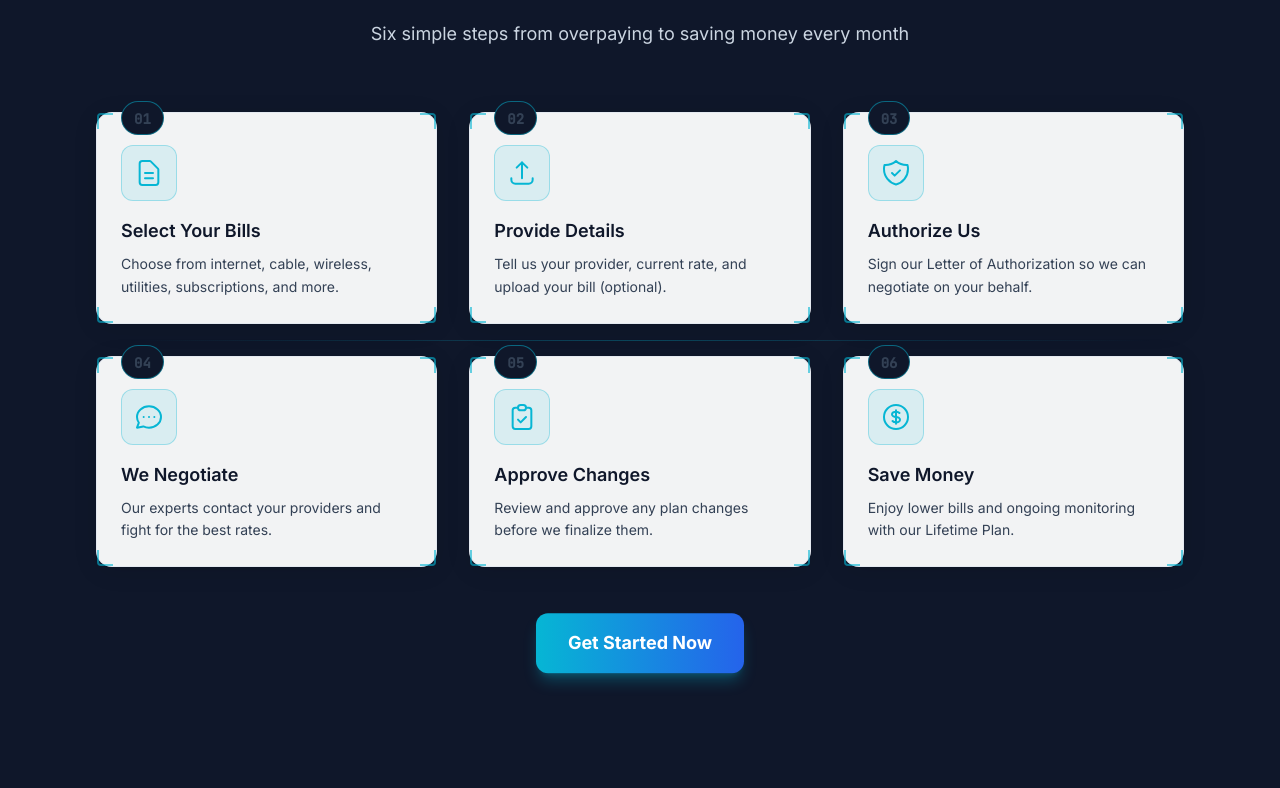
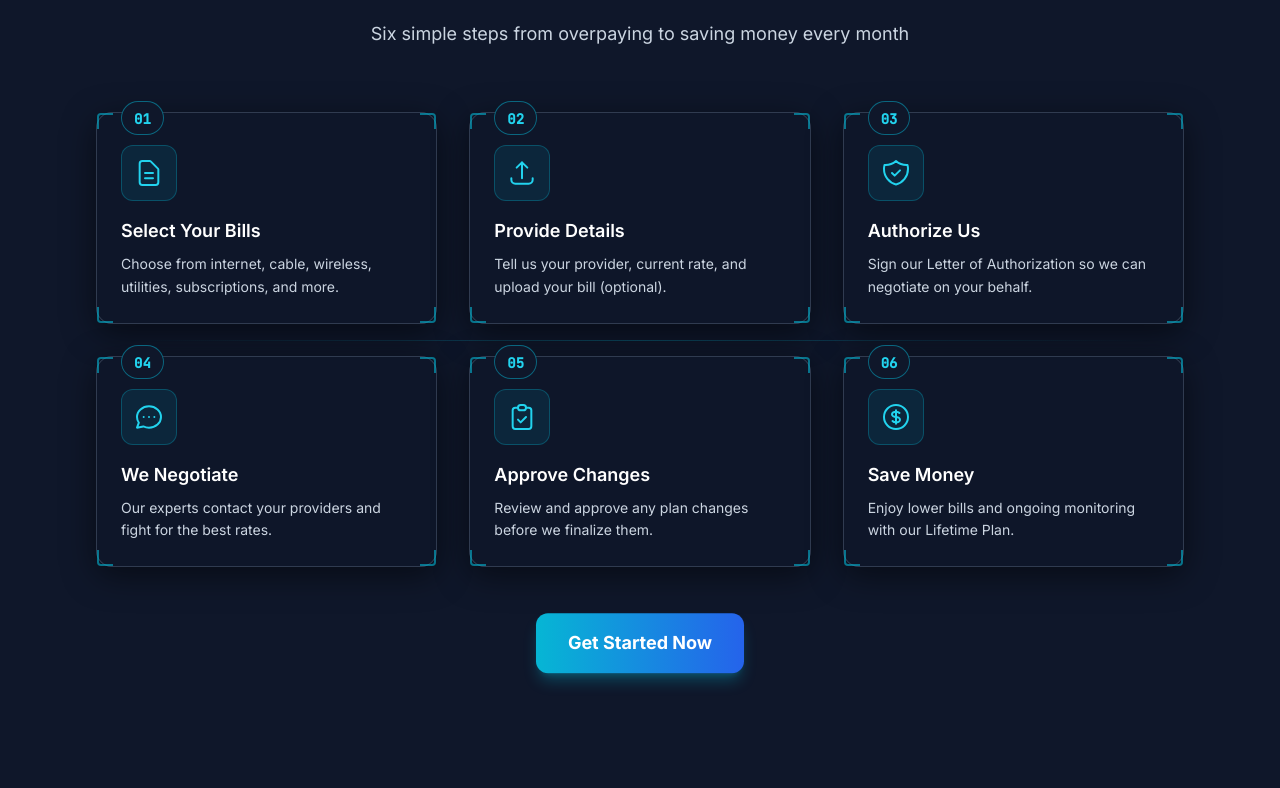
Before and after one commit to royfazeel/WeFixBill, a Next.js app: page / in a window 1280 px wide. Shown: the part 972-1760 px from the top of the page. Built offline with nearby package versions, Linux system fonts and the light colour scheme.

Commit message:
Add files via upload

```diff
--- a/app/globals.css
+++ b/app/globals.css
@@ -82,33 +82,33 @@
    ═══════════════════════════════════════════════════════════════ */
 
 @layer components {
-  /* ─── Glass Card (Light background for readability) ─── */
+  /* ─── Glass Card (Dark background - futuristic theme) ─── */
   .glass-card {
     @apply relative rounded-2xl p-6 transition-all duration-300;
-    background: rgba(255, 255, 255, 0.95);
+    background: rgba(15, 23, 42, 0.9) !important;
     backdrop-filter: blur(20px);
-    border: 1px solid rgba(226, 232, 240, 0.8);
-    box-shadow:
-      0 4px 24px rgba(0, 0, 0, 0.1),
-      0 1px 2px rgba(0, 0, 0, 0.05);
+    border: 1px solid rgba(71, 85, 105, 0.6);
+    box-shadow: 0 8px 32px rgba(0, 0, 0, 0.4);
   }
 
   .glass-card:hover {
     transform: translateY(-2px);
+    background: rgba(30, 41, 59, 0.95) !important;
+    border-color: rgba(6, 182, 212, 0.3);
     box-shadow:
-      0 12px 40px rgba(0, 0, 0, 0.15),
-      0 0 0 1px rgba(6, 182, 212, 0.2);
+      0 12px 40px rgba(0, 0, 0, 0.5),
+      0 0 20px rgba(6, 182, 212, 0.1);
   }
 
-  /* Text on glass cards - MUST be dark */
+  /* Text on glass cards - MUST be light for dark background */
   .glass-card h1, .glass-card h2, .glass-card h3, .glass-card h4, .glass-card h5, .glass-card h6 {
-    @apply text-slate-900;
+    @apply text-white !important;
   }
   .glass-card p, .glass-card span, .glass-card li {
-    @apply text-slate-700;
+    @apply text-slate-300 !important;
   }
   .glass-card .text-muted {
-    @apply text-slate-500;
+    @apply text-slate-400 !important;
   }
 
   /* ─── Dark Panel (For hero/accent sections) ─── */
@@ -130,18 +130,25 @@
   /* ─── Glass Panel (Semi-transparent dark) ─── */
   .glass-panel {
     @apply relative rounded-2xl transition-all duration-300;
-    background: rgba(30, 41, 59, 0.6);
+    background: rgba(15, 23, 42, 0.95) !important;
     backdrop-filter: blur(20px);
-    border: 1px solid rgba(71, 85, 105, 0.5);
-    box-shadow: 0 8px 32px rgba(0, 0, 0, 0.3);
+    border: 1px solid rgba(71, 85, 105, 0.6);
+    box-shadow: 0 8px 32px rgba(0, 0, 0, 0.5);
   }
 
-  .glass-panel-hover:hover {
-    background: rgba(30, 41, 59, 0.8);
-    border-color: rgba(6, 182, 212, 0.3);
+  .glass-panel h1, .glass-panel h2, .glass-panel h3, .glass-panel h4, .glass-panel h5, .glass-panel h6 {
+    @apply text-white !important;
+  }
+  .glass-panel p, .glass-panel span:not(.text-cyan-400) {
+    @apply text-slate-300 !important;
+  }
+
+  .glass-panel:hover, .glass-panel-hover:hover {
+    background: rgba(30, 41, 59, 0.95) !important;
+    border-color: rgba(6, 182, 212, 0.4);
     box-shadow:
-      0 12px 48px rgba(0, 0, 0, 0.4),
-      0 0 30px rgba(6, 182, 212, 0.1);
+      0 12px 48px rgba(0, 0, 0, 0.5),
+      0 0 30px rgba(6, 182, 212, 0.15);
   }
 
   /* ─── Primary Button ─── */
--- a/components/HowItWorks.tsx
+++ b/components/HowItWorks.tsx
@@ -104,8 +104,8 @@ export default function HowItWorks({ onOpenModal }: HowItWorksProps) {
                   custom={index}
                   className="relative w-full max-w-md"
                 >
-                  {/* Glass card - LIGHT BACKGROUND for readability */}
-                  <div className="glass-card group h-full">
+                  {/* Dark glass panel */}
+                  <div className="glass-panel p-6 group h-full hover:border-cyan-500/30 transition-all">
                     {/* HUD corners */}
                     <div className="hud-corner-tl" />
                     <div className="hud-corner-tr" />
@@ -118,15 +118,15 @@ export default function HowItWorks({ onOpenModal }: HowItWorksProps) {
                     </div>
 
                     {/* Icon */}
-                    <div className="w-14 h-14 rounded-xl bg-cyan-500/10 border border-cyan-500/30 flex items-center justify-center text-cyan-500 mb-4 mt-2 group-hover:scale-110 transition-transform">
+                    <div className="w-14 h-14 rounded-xl bg-cyan-500/10 border border-cyan-500/30 flex items-center justify-center text-cyan-400 mb-4 mt-2 group-hover:scale-110 transition-transform">
                       {step.icon}
                     </div>
 
-                    {/* Content - DARK TEXT on light card */}
-                    <h3 className="text-lg font-semibold text-slate-900 mb-2">
+                    {/* Content - LIGHT TEXT on dark card */}
+                    <h3 className="text-lg font-semibold text-white mb-2">
                       {step.title}
                     </h3>
-                    <p className="text-slate-600 text-sm leading-relaxed">
+                    <p className="text-slate-300 text-sm leading-relaxed">
                       {step.description}
                     </p>
                   </div>
```
